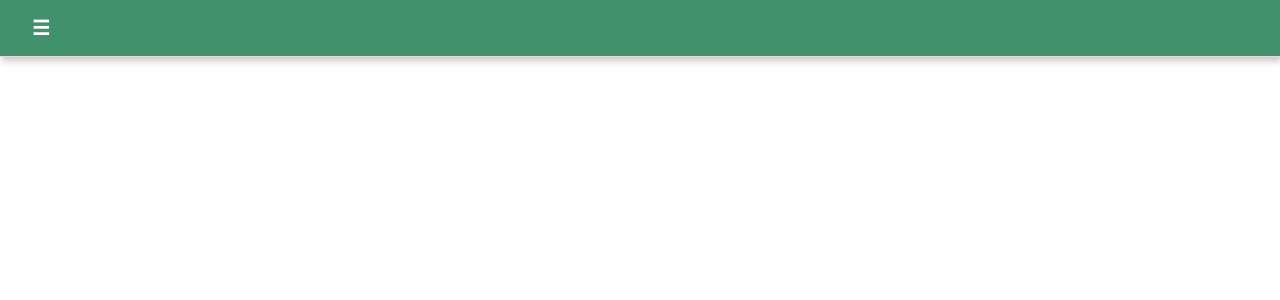
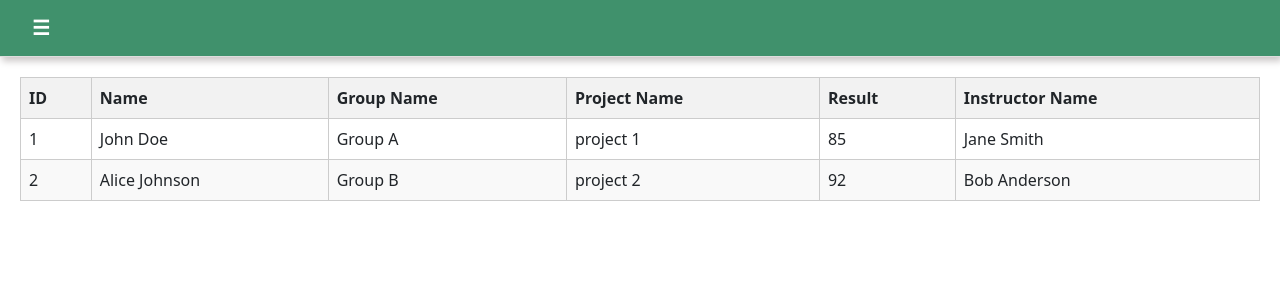
Before and after one commit to ayatallan/graduation-projects-evaluation-app--FE, a React (Create React App) app: page /Report in a window 1280 px wide. Shown: the top 300 px of the page. Built offline with nearby package versions, Linux system fonts and the light colour scheme.

Commit message:
initialized the report page

```diff
--- a/src/App.tsx
+++ b/src/App.tsx
@@ -1,4 +1,4 @@
-import { BrowserRouter, Route, Routes } from 'react-router-dom';
+import { BrowserRouter, Route, Routes, useNavigate } from 'react-router-dom';
 import { useEffect, useState } from 'react';
 import MyNavbar from './components/common/nav-bar/nav';
 import SignInPage from './pages/sign-in/sign-in.page';
@@ -23,6 +23,7 @@ function App() {
   const handleToggleSidebar = () => {
     setShowSidebar(!showSidebar);
   };
+  // const navigate=useNavigate();
 
   const handleSubmit = async (
     question: string,
@@ -56,6 +57,7 @@ function App() {
       const data = await response.json();
       setQuestions((prevQuestions) => [...prevQuestions, data]);
     } catch (error) {
+      // navigate('./Questions')
       console.error(error);
     }
   };
--- a/src/components/common/questions/question.css
+++ b/src/components/common/questions/question.css
@@ -181,3 +181,8 @@ a {
   padding: 20px;
   box-shadow: 6px 5px 9px 0px #938486;
 }
+.small{
+  color: #337d5c;
+  font-size: small;
+  font-weight: bold;
+}
--- a/src/components/common/questions/question.tsx
+++ b/src/components/common/questions/question.tsx
@@ -215,10 +215,12 @@ const fetchQuizData = async () => {
                   <div>
                     <EditOutlined size={30} onClick={() => handleEditClick(currentQuestion)} />
                     <span className="question-text">{currentQuizQuestion.question}</span>
+                    {currentQuizQuestion.type == 'Personal Question' ? <div className="small">"Personal"</div> : null}
+
                   </div>
                   <span className="question-text">{currentQuizQuestion.weight} %</span>
+                </h3>
 
-                </h3>
                 <ul>
                   {currentQuizQuestion.options.map((option, index) => (
                     <li
--- a/src/pages/Report/report.css
+++ b/src/pages/Report/report.css
@@ -1,4 +1,27 @@
-.g1 {
-    background-color: rgb(79, 130, 79);
+.student-table-container {
+    margin: 20px;
+  }
 
-}
+  .student-table {
+    width: 100%;
+    border-collapse: collapse;
+  }
+
+  .student-table th,
+  .student-table td {
+    border: 1px solid #ccc;
+    padding: 8px;
+  }
+
+  .student-table th {
+    background-color: #f2f2f2;
+    font-weight: bold;
+  }
+
+  .student-table tbody tr:nth-child(even) {
+    background-color: #f9f9f9;
+  }
+
+  .student-table tbody tr:hover {
+    background-color: #eaeaea;
+  }
--- a/src/pages/Report/report.page.tsx
+++ b/src/pages/Report/report.page.tsx
@@ -1,16 +1,56 @@
-import React from 'react'
+import React from 'react';
+import "./report.css";
+import { StudentReportInfo } from '../../interface';
+const ReportPage = () => {
 
-const ReportPage = () => {
+  const students:StudentReportInfo [] = [
+    {
+      id: 1,
+      name: "John Doe",
+      groupName: "Group A",
+      projectName:"project 1",
+      result: 85,
+      instructorName: "Jane Smith",
+    },
+    {
+      id: 2,
+      name: "Alice Johnson",
+      groupName: "Group B",
+      projectName:"project 2",
+      result: 92,
+      instructorName: "Bob Anderson",
+    },
+    // Add more student objects here...
+  ];
   return (
-    <div className='report-container'>
-      <div className="g1">
+    <div className="student-table-container">
+    <table className="student-table">
+      <thead>
+        <tr>
+          <th>ID</th>
+          <th>Name</th>
+          <th>Group Name</th>
+          <th>Project Name</th>
+          <th>Result</th>
+          <th>Instructor Name</th>
+        </tr>
+      </thead>
+      <tbody>
+        {students.map((student) => (
+          <tr key={student.id}>
+            <td>{student.id}</td>
+            <td>{student.name}</td>
+            <td>{student.groupName}</td>
+            <td>{student.projectName}</td>
+            <td>{student.result}</td>
+            <td>{student.instructorName}</td>
+          </tr>
+        ))}
+      </tbody>
+    </table>
+  </div>
+);
 
-      </div>
-
-
-
-    </div>
-  )
 }
 
 export default ReportPage;
```
Also changed, not shown: src/interface/index.tsx (+8 -0 lines). Lines whose indentation alone changed are shown as unchanged.
